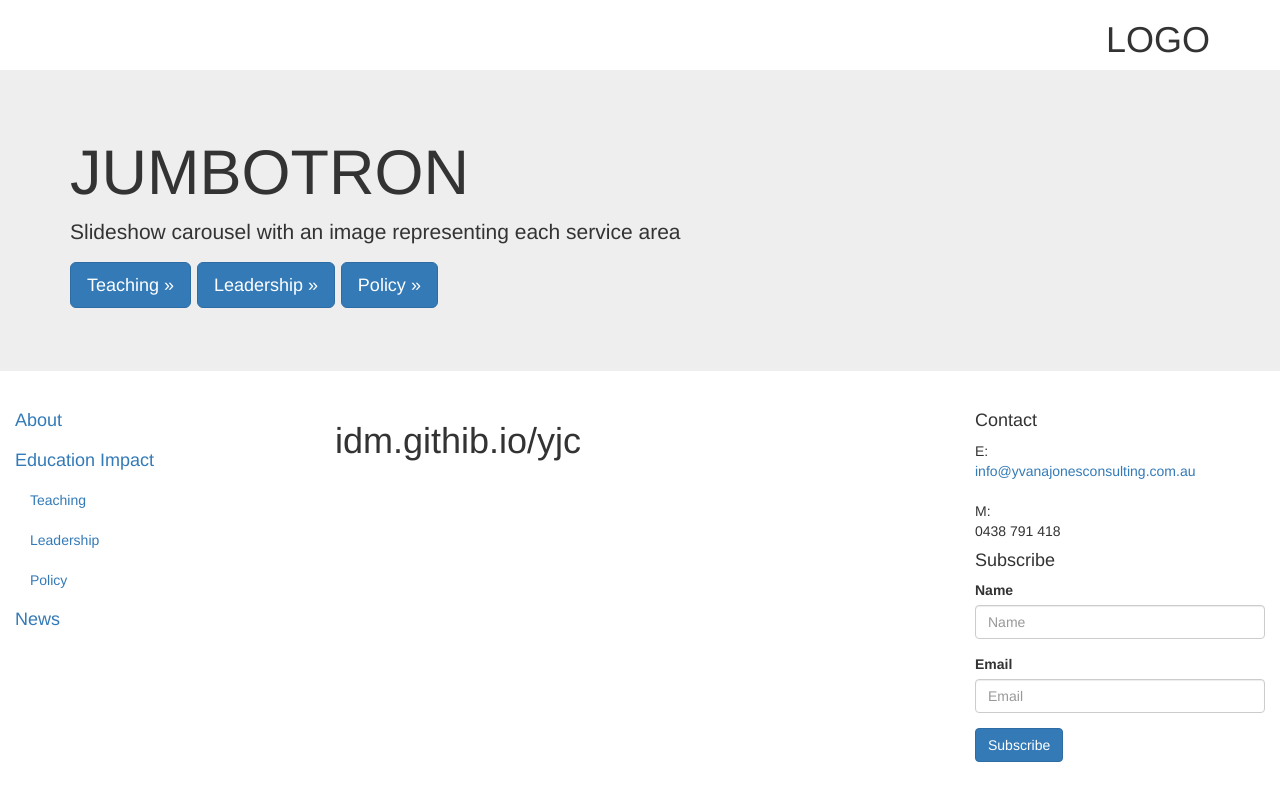
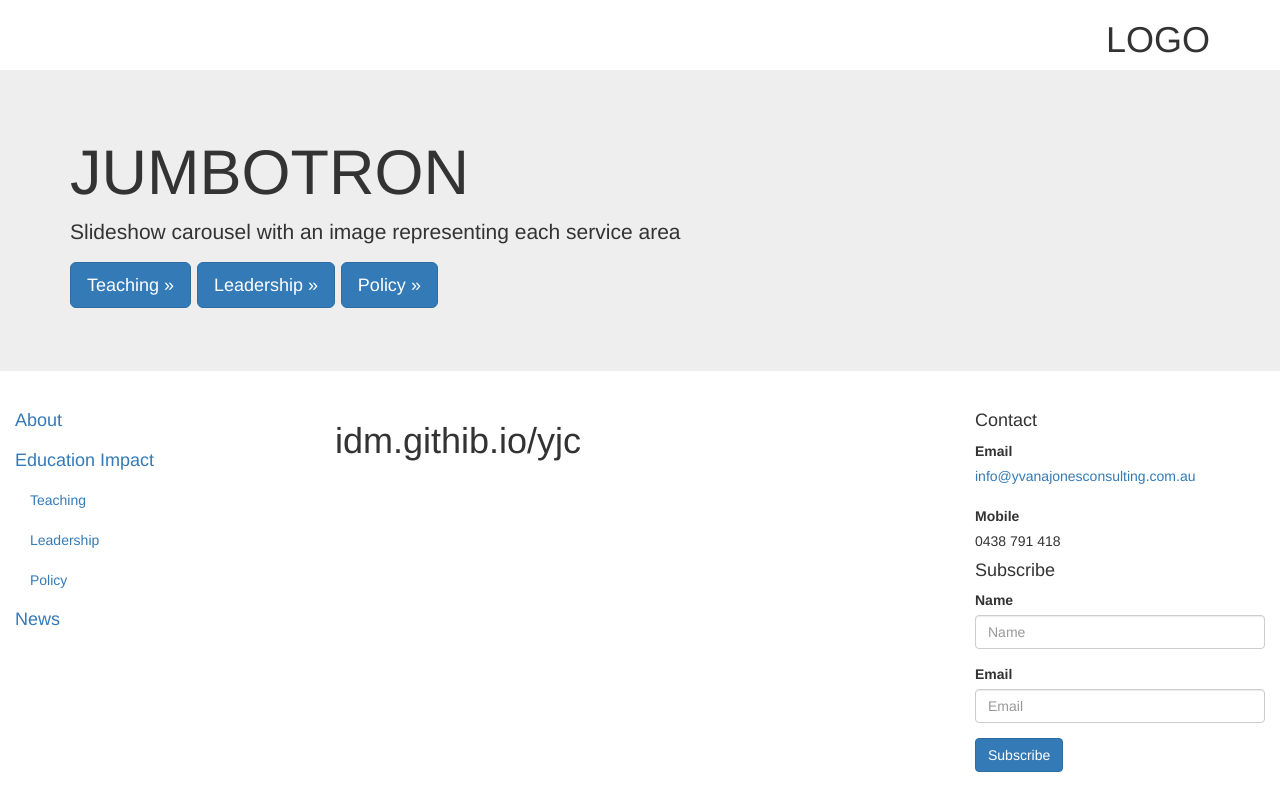
Before and after one commit to idm/idm.github.io, a Jekyll site: the page built from yjc/index.md, in a window 1280 px wide. Shown: the top 811 px of the page. Built offline with Jekyll 4.4.1, drawn with Linux system fonts in a browser that asks for light colours; nearby versions of some CDN libraries.

Commit message:
change contact labels to labels

```diff
--- a/_layouts/yjc.html
+++ b/_layouts/yjc.html
@@ -47,10 +47,10 @@
   </div>
   <div class="col-md-3">
   <h4>Contact</h4>
-  E:<br/>
+  <label>Email</label><br/>
   <a href="mailto:info@yvanajonesconsulting.com.au">info@yvanajonesconsulting.com.au</a><br/>
   <br/>
-  M:<br/>
+  <label>Mobile</label><br/>
   0438 791 418
   <h4>Subscribe</h4>
 <form>
```
